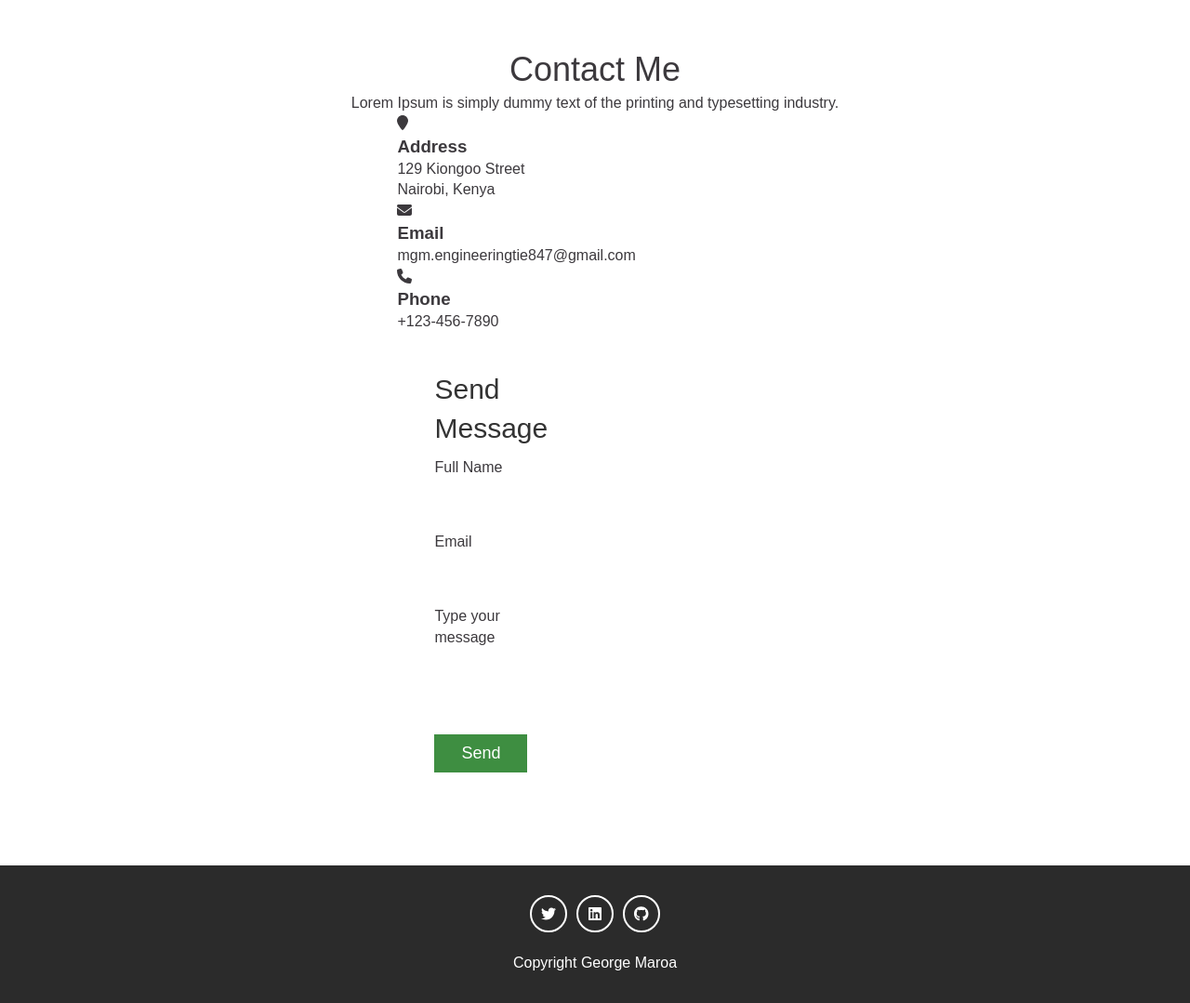
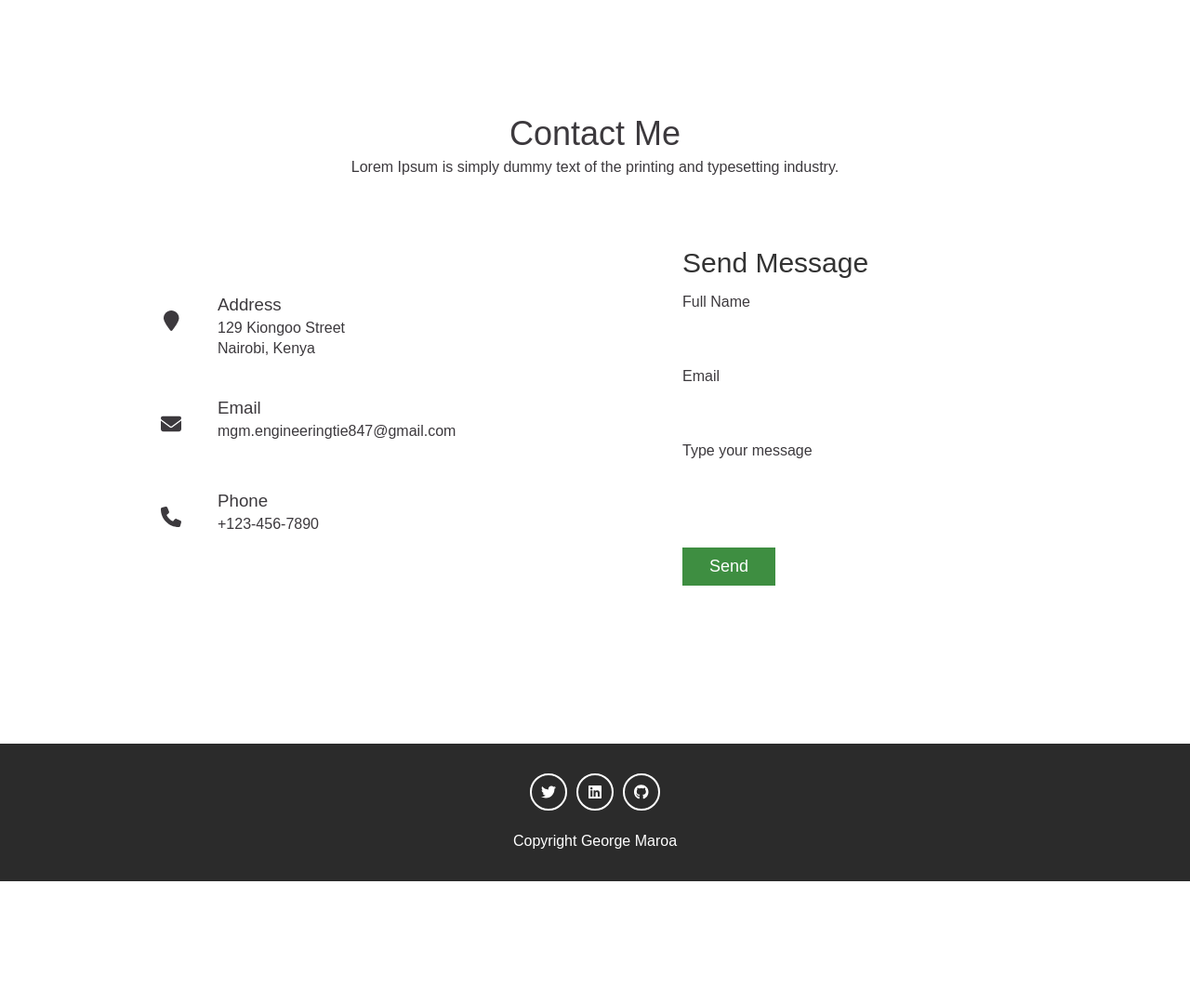
Before and after one commit to Maroa2002/Webstack---Portfolio-Project, a Flask app: page /contact in a window 1280 px wide. Shown: the part 90-1169 px from the top of the page at 93% size. After the commit the page ends 1038 px from the top, so only its background shows below. Run offline with Flask 3, Linux system fonts and the light colour scheme; some libraries are stand-ins or nearby versions.

Commit message:
rectified the name of the class for a container where i had included a . mistakenly

```diff
--- a/templates/contact.html
+++ b/templates/contact.html
@@ -8,7 +8,7 @@
             Lorem Ipsum is simply dummy text of the printing and typesetting industry.
         </p>
     </div>
-    <div class=".contact-container">
+    <div class="contact-container">
         <div class="contact-info">
             <div class="contact-box">
                 <div class="icon">
```
